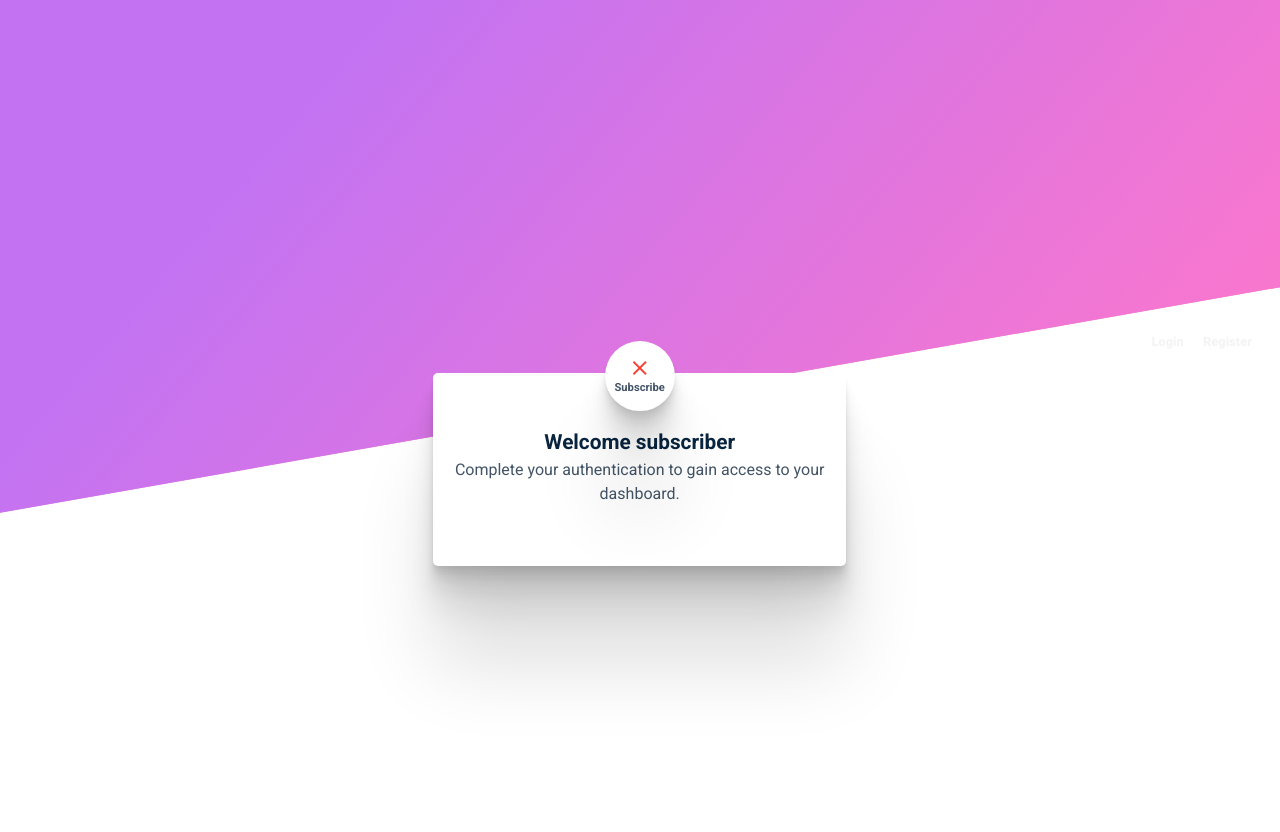
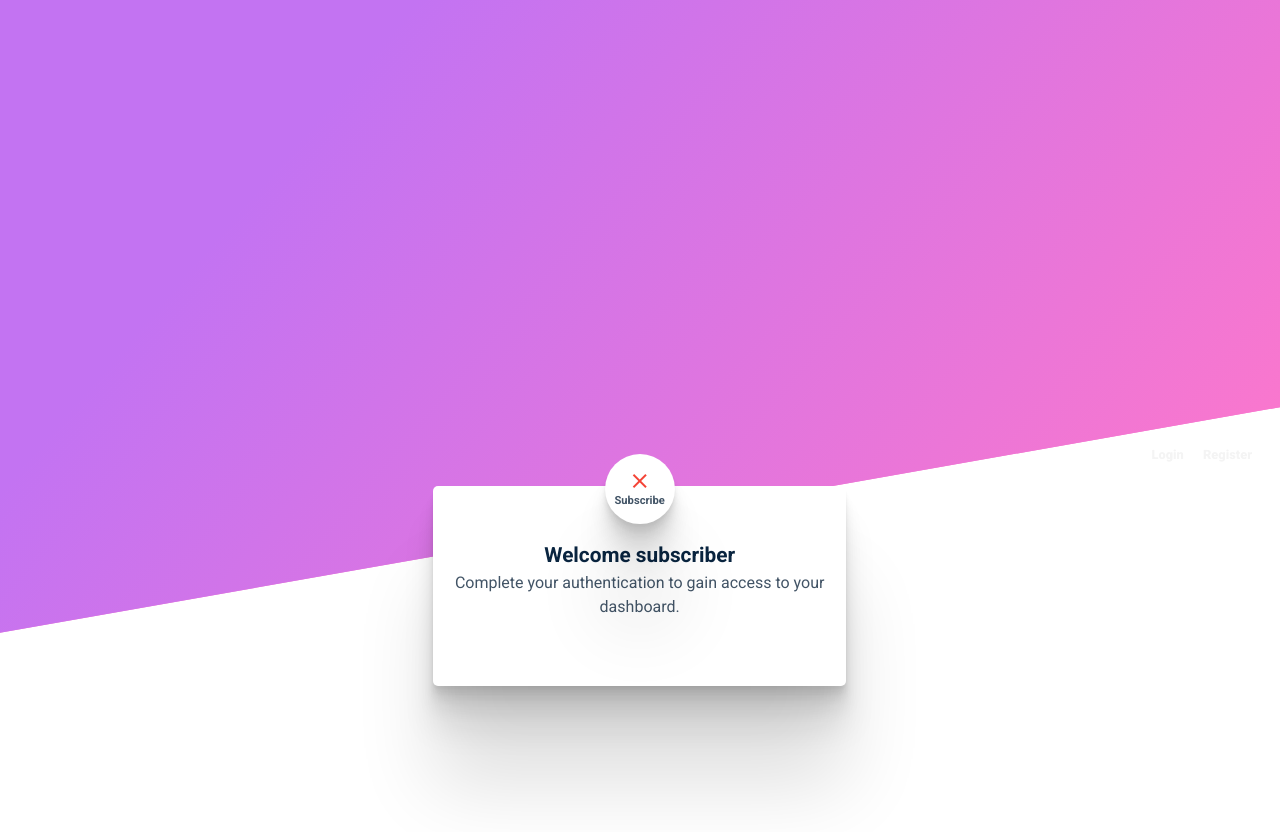
Before and after one commit to god-of-js/ubsubscribe-front-end, a Nuxt app: page /authentication in a window 1280 px wide. Shown: the top 832 px of the page. Before the commit the page ends 800 px from the top, so only its background shows below. Built offline with nearby package versions, Linux system fonts and the light colour scheme.

Commit message:
lint fixes

```diff
--- a/assets/style/mixins.scss
+++ b/assets/style/mixins.scss
@@ -5,21 +5,7 @@ background-image: linear-gradient(315deg, #f977ce 0%, #c373f2 74%);
 
 }
 @mixin hover-gradient() {
-  background-color: $primary-darker-background;
-  border-style: solid;
-  border-image: linear-gradient(315deg, #f977ce 0%, #c373f2 74%);
-  background-image: none;
-  .text{
-    background-color: #f977ce;
-    background-image: linear-gradient(315deg, #f977ce 0%, #c373f2 74%);
-    background-size: 100%;
-    -webkit-background-clip: text;
-    -moz-background-clip: text;
-    -webkit-text-fill-color: transparent;
-    -moz-text-fill-color: transparent;
-  }
-// background-image: linear-gradient(315deg, #6617cb 0%, #cb218e 74%);
-
+  background-image: linear-gradient(315deg, #6617cb 0%, #cb218e 74%);
 }
 @mixin box-shadow() {
 
--- a/pages/authentication.vue
+++ b/pages/authentication.vue
@@ -1,7 +1,7 @@
 <template>
   <div
     class="d-flex authentication pa-5 d-flex align-center flex-column justify-end"
-    :style="register ? 'height: 80%' : 'height: 65%'"
+    style="height: 80%"
   >
     <div class="d-flex justify-space-between links no-skew">
       <span class="unsubcscribe-header unsubscribe" v-text="appName" />
--- a/pages/authentication/register.vue
+++ b/pages/authentication/register.vue
@@ -29,8 +29,10 @@ export default {
     }
   },
   methods: {
-    register () {
-      alert('Hola Hola')
+    async register () {
+      this.disabled = true
+      const response = await this.$apiService.post('/api/authentication/register', this.data)
+      console.log(response)
     }
   }
 }
```
